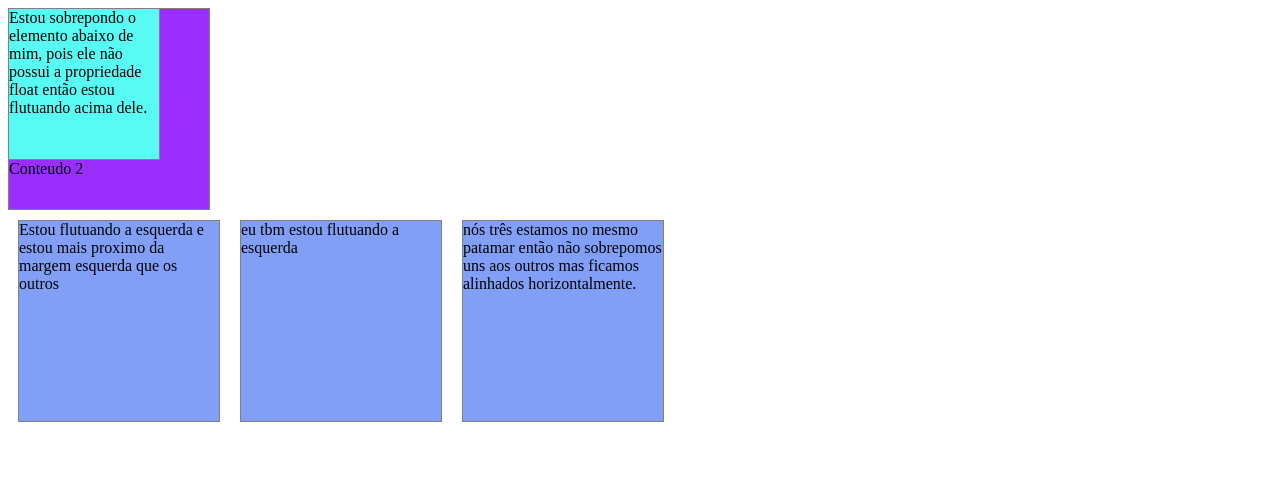
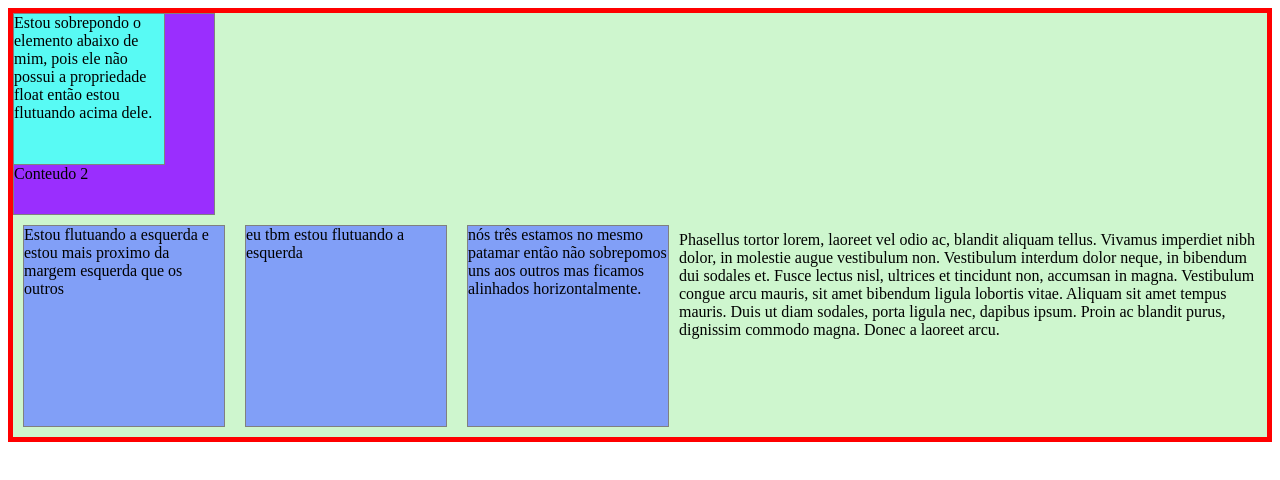
Before and after one commit to julioMarvim/pratica_front-end, a plain HTML site: page CSS-intermediario/Aula 02/elementos-flutuantes.html in a window 1280 px wide. Drawn offline with Linux system fonts and the light colour scheme.

Commit message:
decimo primeiro commit

```diff
--- a/CSS-intermediario/Aula 02/elementos-flutuantes.html
+++ b/CSS-intermediario/Aula 02/elementos-flutuantes.html
@@ -6,6 +6,7 @@
 	<link rel="stylesheet" type="text/css" href="estilos.css">
 </head>
 <body>
+	<div id="principal">
 		<div class="conteudo1">
 			Estou sobrepondo o elemento abaixo de mim, pois ele não possui a propriedade float então estou flutuando acima dele.
 		</div>
@@ -26,6 +27,10 @@
 			nós três estamos no mesmo patamar então não sobrepomos uns aos outros mas ficamos alinhados horizontalmente.
 		</div>
 
+	 	<p>Phasellus tortor lorem, laoreet vel odio ac, blandit aliquam tellus. Vivamus imperdiet nibh dolor, in molestie augue vestibulum non. Vestibulum interdum dolor neque, in bibendum dui sodales et. Fusce lectus nisl, ultrices et tincidunt non, accumsan in magna. Vestibulum congue arcu mauris, sit amet bibendum ligula lobortis vitae. Aliquam sit amet tempus mauris. Duis ut diam sodales, porta ligula nec, dapibus ipsum. Proin ac blandit purus, dignissim commodo magna. Donec a laoreet arcu.</p>
 
+<!-- Podemos colocar a class clear no ultimo elemento para que todo o fluxo anterior seja limpado -->
+	 	<div class="clear"></div>
+	</div>
 </body>
 </html>
--- a/CSS-intermediario/Aula 02/estilos.css
+++ b/CSS-intermediario/Aula 02/estilos.css
@@ -24,3 +24,17 @@
 	margin: 10px;
 	float: left;
 }
+
+#principal{
+	background: #CEF6CE;
+	border: 5px solid red;
+}
+
+.clear{
+	/*Podemos utilizar a propriedade clear para limpar o fluxo flutuante assim o seu conteúdo não fica sobreposto ao elemento
+	no qual a propriedade clear é aplicada, podemos utlizar:
+	left para limpar elementos flutuando à esquerda.
+	pode limpar para a direita com right.
+	 both em ambas as  direções*/
+	clear: both;
+}
```
Lines whose indentation alone changed are shown as unchanged.
